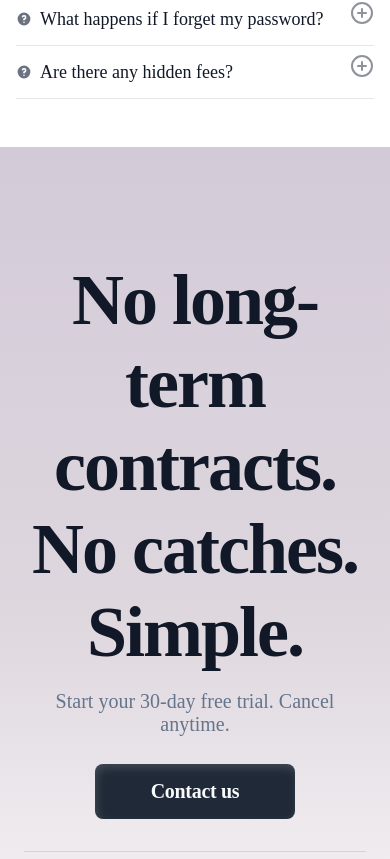
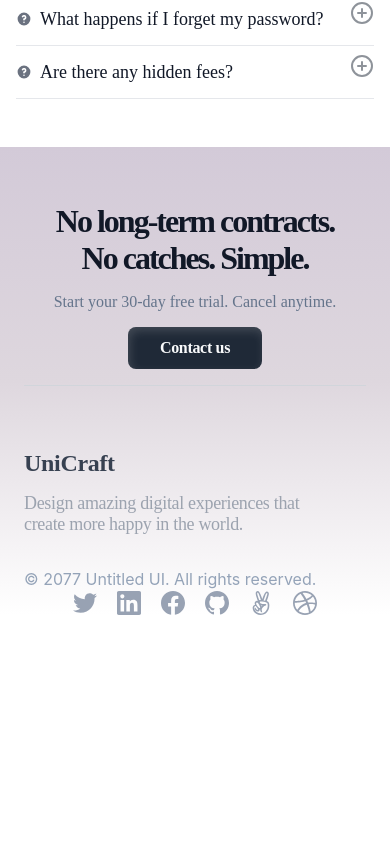
Before and after one commit to codecShivam/webmakersStudio, a React (Vite) app: page / in a window 390 px wide. Shown: the part 5965-6824 px from the top of the page. After the commit the page ends 6580 px from the top, so only its background shows below. Built offline with nearby package versions, Linux system fonts and the light colour scheme.

Commit message:
fixed resposes of contactus section

```diff
--- a/src/components/ContactUs.jsx
+++ b/src/components/ContactUs.jsx
@@ -4,22 +4,22 @@ const ContactUs = () => {
   return (
     <div className="flex flex-col items-center justify-end self-stretch">
       <div className="flex flex-grow items-center justify-center self-stretch">
-        <div className="bg-gradient flex flex-grow items-end justify-center self-stretch bg-cover bg-center pt-20">
-          <div className="flex flex-grow flex-col items-center justify-between gap-y-28 self-stretch py-8">
-            <div className="font-satoshi flex flex-grow flex-col items-center justify-between gap-y-7 self-stretch text-center leading-[normal]">
+        <div className="bg-gradient flex flex-grow items-end justify-center self-stretch bg-cover bg-center pt-10 sm:pt-20">
+          <div className="flex flex-grow flex-col items-center justify-between gap-y-14 sm:gap-y-28 self-stretch py-4 sm:py-8 px-4 sm:px-8">
+            <div className="font-satoshi flex flex-grow flex-col items-center justify-between gap-y-4 self-stretch text-center leading-[normal]">
               <div className="flex flex-grow flex-col items-center justify-between gap-y-4 self-stretch">
-                <div className="flex justify-center self-stretch text-[72px] font-black leading-[normal] tracking-[-2px] text-gray-900">
+                <div className="flex justify-center self-stretch text-[32px] sm:text-[72px] font-black leading-[normal] tracking-[-2px] text-gray-900">
                   <span>
                     No long-term contracts.
                     <br />
                     No catches. Simple.
                   </span>
                 </div>
-                <div className="flex justify-center self-stretch text-xl font-medium leading-[normal] tracking-[0px] text-slate-500">
+                <div className="flex justify-center self-stretch text-base sm:text-xl font-medium leading-[normal] tracking-[0px] text-slate-500">
                   Start your 30-day free trial. Cancel anytime.
                 </div>
               </div>
-              <button className="flex items-center justify-center rounded-lg bg-gray-800 py-4 px-14 text-xl font-bold leading-[normal] tracking-[-0.32px] text-gray-50 [box-shadow:inset_2px_4px_10px_0px_rgba(203,_203,_203,_0.2)]">
+              <button className="flex items-center justify-center rounded-lg bg-gray-800 py-3 sm:py-4 px-8 sm:px-14 text-base sm:text-xl font-bold leading-[normal] tracking-[-0.32px] text-gray-50 [box-shadow:inset_2px_4px_10px_0px_rgba(203,_203,_203,_0.2)]">
                 <div className="flex flex-grow justify-center self-stretch">
                   Contact us
                 </div>
```
